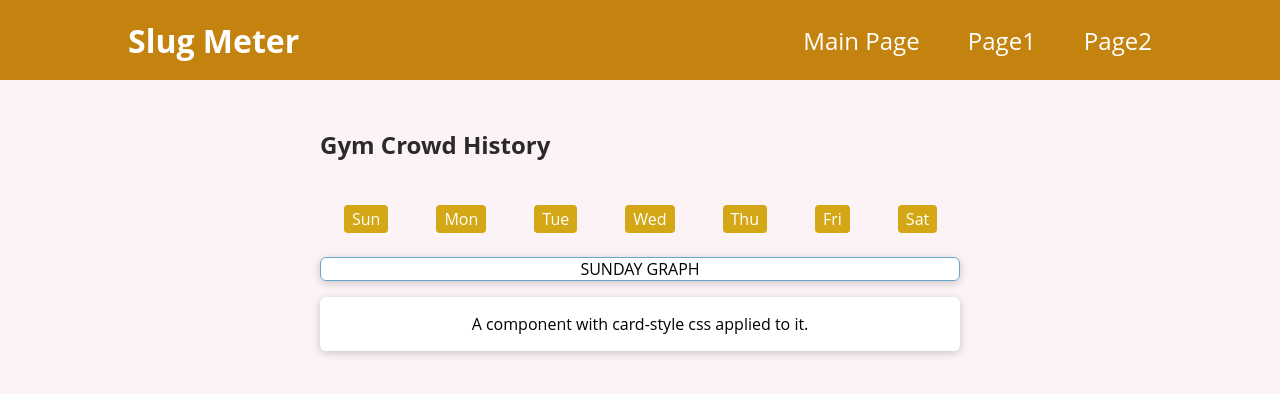
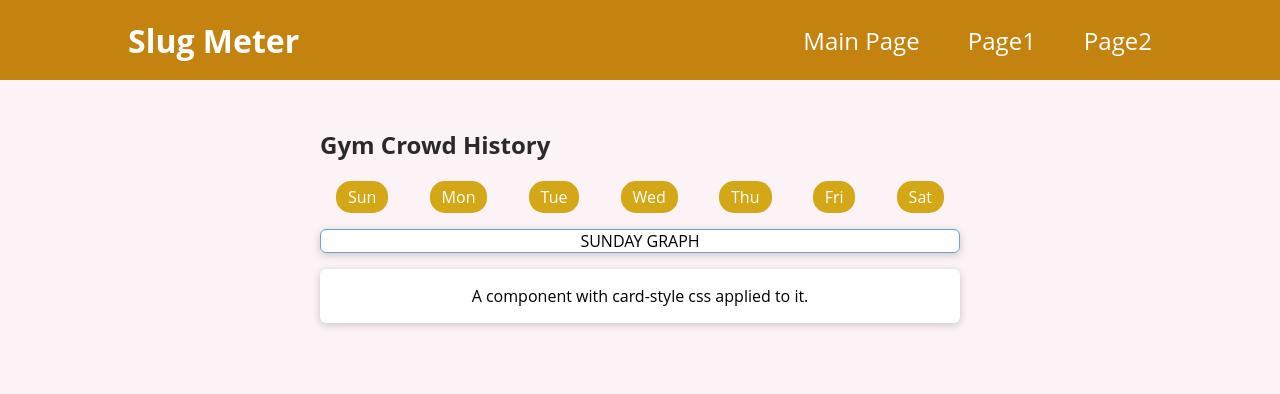
Before and after one commit to Shiblumi/SlugMeter, a React (Create React App) app in the folder frontend/slug-meter-react/: page / in a window 1280 px wide. Shown: the top 394 px of the page. Built offline with nearby package versions, Linux system fonts and the light colour scheme.

Commit message:
ButtonBar properly flexed

```diff
--- a/frontend/slug-meter-react/src/components/buttons/ButtonBar.module.css
+++ b/frontend/slug-meter-react/src/components/buttons/ButtonBar.module.css
@@ -1,4 +1,9 @@
-.bar{
-    display: flex;
-    flex-direction: row;
+.bar {
+  display: flex;
+  flex-direction: row;
+  flex: auto;
+  justify-content: space-between;
+  padding-bottom: 1rem;
+  margin-left: 1rem;
+  margin-right: 1rem;
 }
--- a/frontend/slug-meter-react/src/components/buttons/DayButton.js
+++ b/frontend/slug-meter-react/src/components/buttons/DayButton.js
@@ -1,4 +1,4 @@
-import classes from "./Button.module.css";
+import classes from "./DayButton.module.css";
 import GraphHours from "../graph/GraphHours";
 import { useEffect, useState } from "react";
 
--- a/frontend/slug-meter-react/src/components/buttons/Button.module.css
+++ b/frontend/slug-meter-react/src/components/buttons/DayButton.module.css
@@ -1,5 +1,5 @@
 .actions {
-  padding: 1.5rem;
+  /* padding: auto; */
   text-align: center;
 }
 
@@ -9,8 +9,8 @@
   color: #ffffff;
   border: none;
   background-color: #D3A715;
-  padding: 0.2rem 0.5rem;
-  border-radius: 4px;
+  padding: 0.3rem 0.75rem;
+  border-radius: 15px;
 }
 
 .actions button:hover,
```
